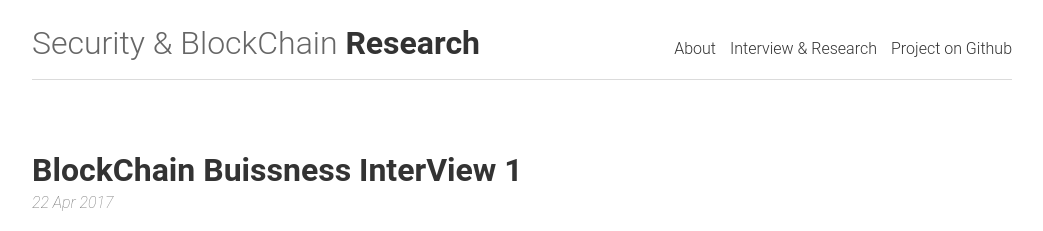
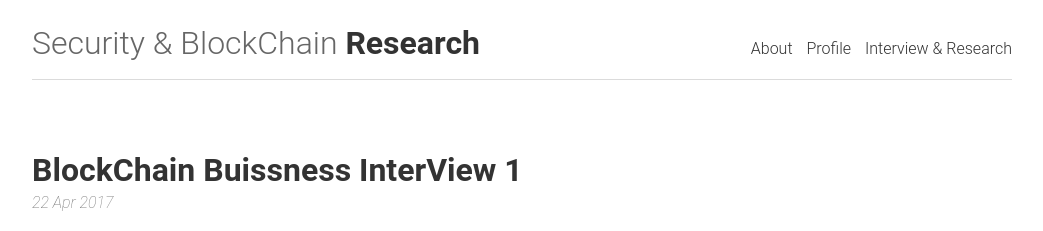
Before and after one commit to Miller-kk/KIMKIBYEONG.github.io, a Jekyll site: the page built from index.html, in a window 1280 px wide. Shown: the top 231 px of the page, without its empty margins (118-1161 px from the left). Built offline with Jekyll 4.4.1, drawn with Linux system fonts in a browser that asks for light colours; the list of posts is cut into pages by our own code.

Commit message:
Update link.html

```diff
--- a/_includes/link.html
+++ b/_includes/link.html
@@ -1,2 +1,2 @@
+<a href="https://github.com/thereviewindex/monochrome">Profile</a>
 <a href="https://kimkibyeong.github.io/">Interview & Research</a>
-<a href="https://github.com/thereviewindex/monochrome">Project on Github</a>
```
